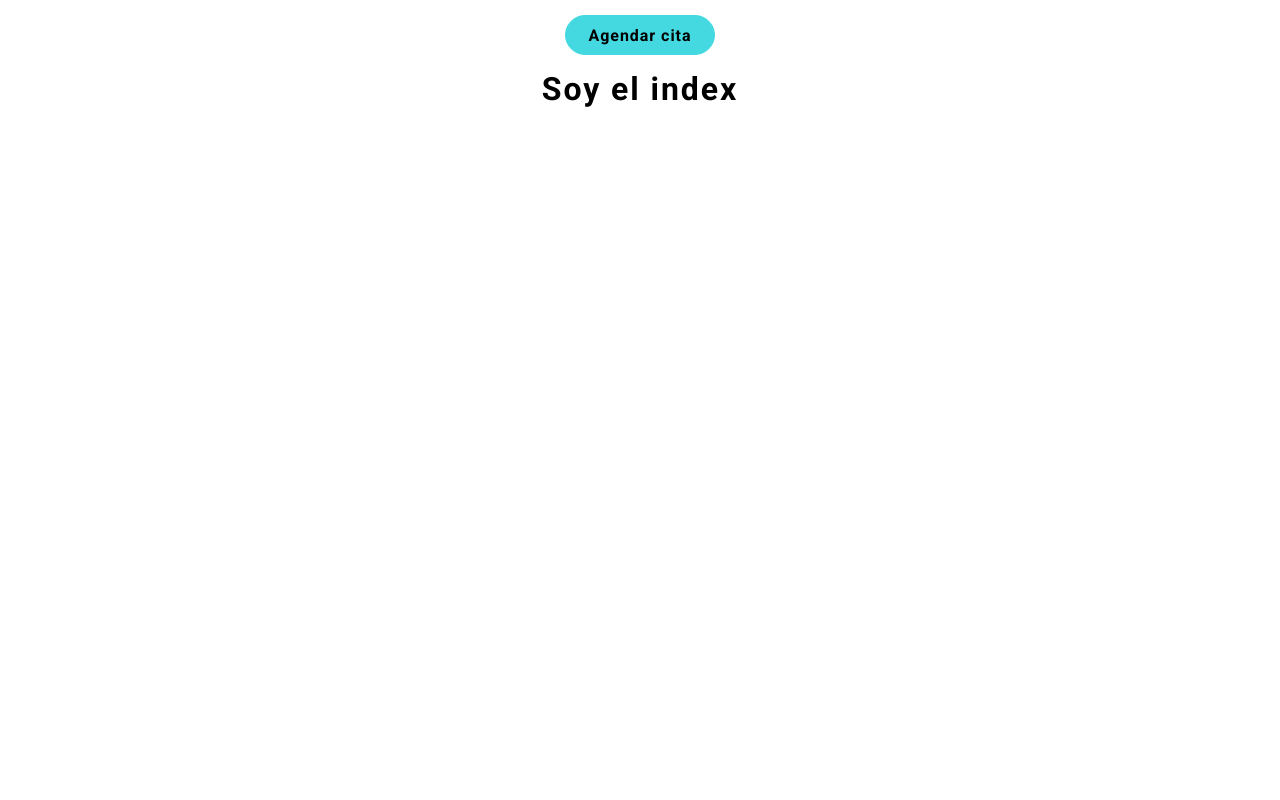
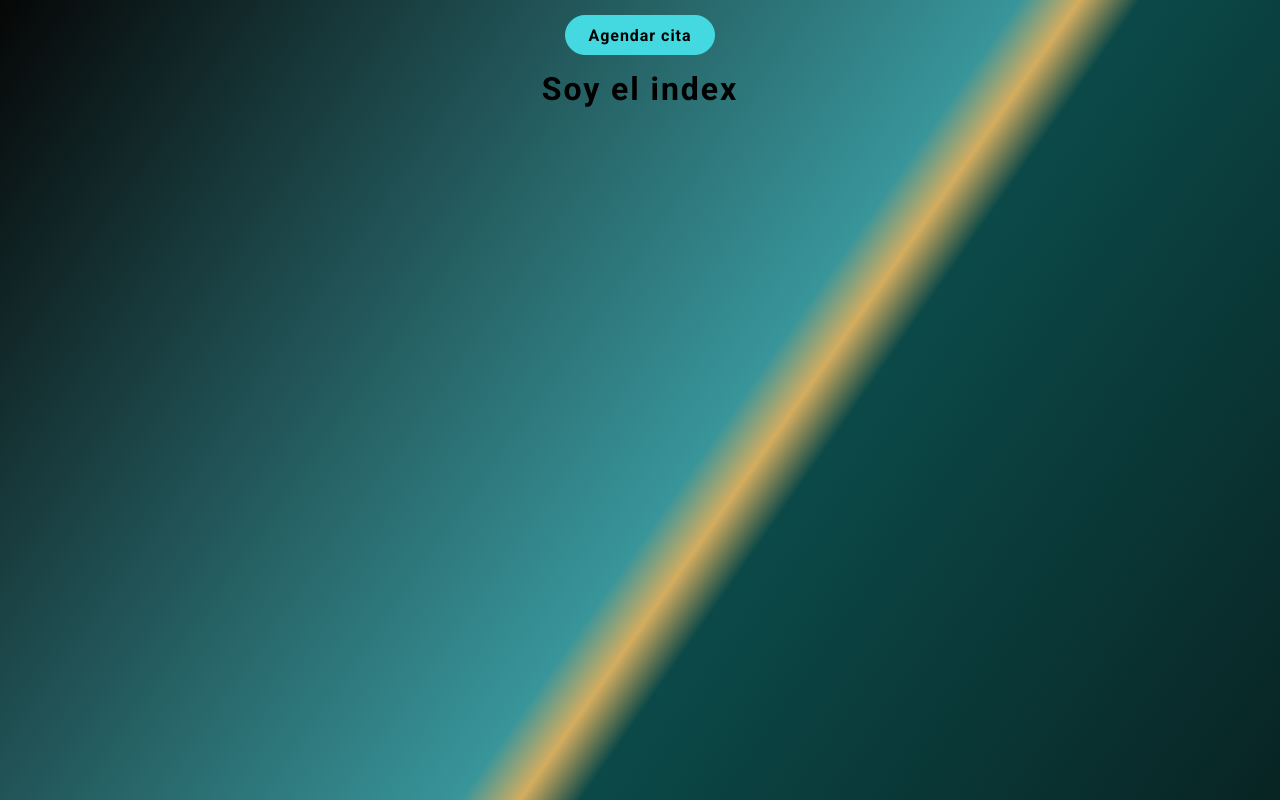
Before and after one commit to gabrielTettamanti/d-tettamanti, a Next.js app: page / in a window 1280 px wide. Shown: the top 800 px of the page. Built offline with nearby package versions, Linux system fonts and the light colour scheme.

Commit message:
Added background

```diff
--- a/src/assets/scss/global.scss
+++ b/src/assets/scss/global.scss
@@ -5,10 +5,12 @@
     font-family: 'Roboto', sans-serif;
     letter-spacing: 0.06em;
     -webkit-tap-highlight-color: transparent;
-    background-color: white;
 }
 
 .body-container {
+    background: #020024;
+    background: linear-gradient(125deg, #060606 0%, #38959a 42.5%, #d4ad5f 45%, #0b4948 47.5%, #060606 100%);
+    background-color: #1d1d1d;
     display: flex;
     flex-direction: column;
     align-items: center;
```
